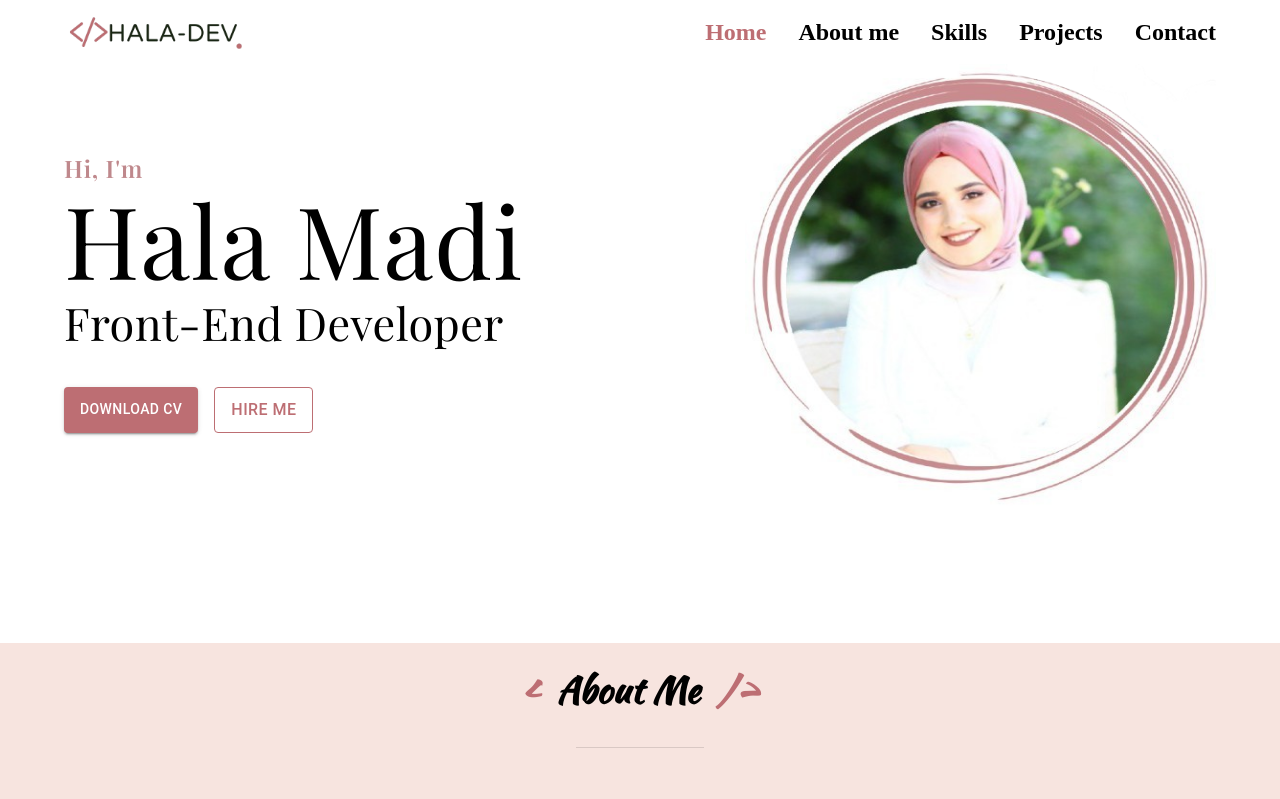
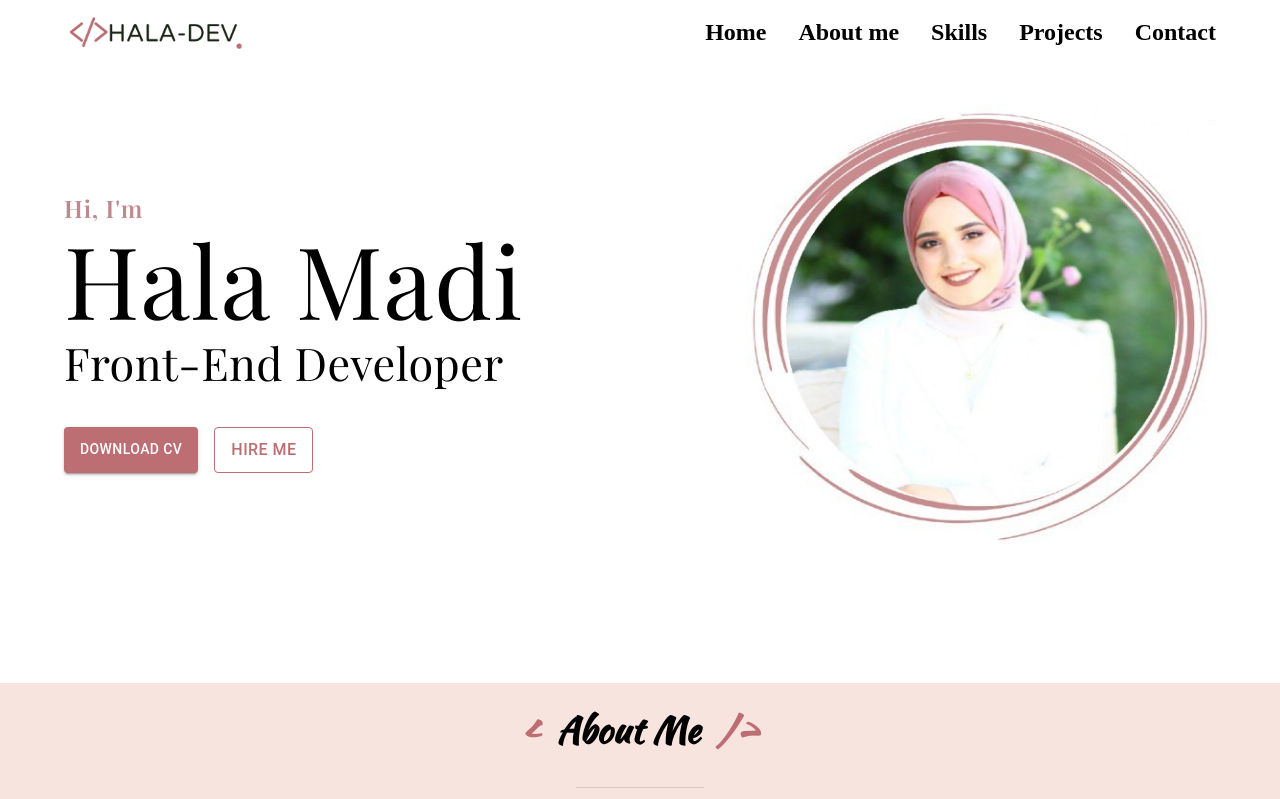
Before and after one commit to HalaMadi/Portfolio, a React (Vite) app: page / in a window 1280 px wide. Shown: the top 799 px of the page. Built offline with nearby package versions, Linux system fonts and the light colour scheme; a web font is replaced by a local one.

Commit message:
design editing

```diff
--- a/src/component/AppBar/MenuAppBar.tsx
+++ b/src/component/AppBar/MenuAppBar.tsx
@@ -104,7 +104,7 @@ const MenuAppBar: React.FC = () => {
                   spy={true}
                   smooth={true}
                   duration={500}
-                  offset={-70}
+                  offset={-100}
                 >
                   {page}
                 </RouterNavLink>
--- a/src/component/Home/Home.tsx
+++ b/src/component/Home/Home.tsx
@@ -12,7 +12,7 @@ import { StyledButton } from "./style";
 const Home: React.FC = () => {
   return (
     <>
-        <Box sx={{ flexGrow: 1 }}>
+        <Box sx={{ flexGrow: 1,mt:'40px' }}>
       <Element name="home">
           <Container maxWidth="lg">
             <Grid container spacing={2} alignItems="center">
--- a/src/component/Projects/Projects.tsx
+++ b/src/component/Projects/Projects.tsx
@@ -34,13 +34,13 @@ const Projects: React.FC = () => {
 
   return (
     <Container >
-      <Box sx={{ flexGrow: 1, mt: { xs: "0px", sm: "30px", md: "60px" } }}>
+      <Box sx={{ flexGrow: 1, mt: { xs: "0px", sm: "30px", md: "60px" }, mb: "150px", }}>
         <Box
           sx={{
             display: "flex",
             justifyContent: "center",
             alignItems: "center",
-            mt: "100px",
+
           }}
         >
           <Typography
```
